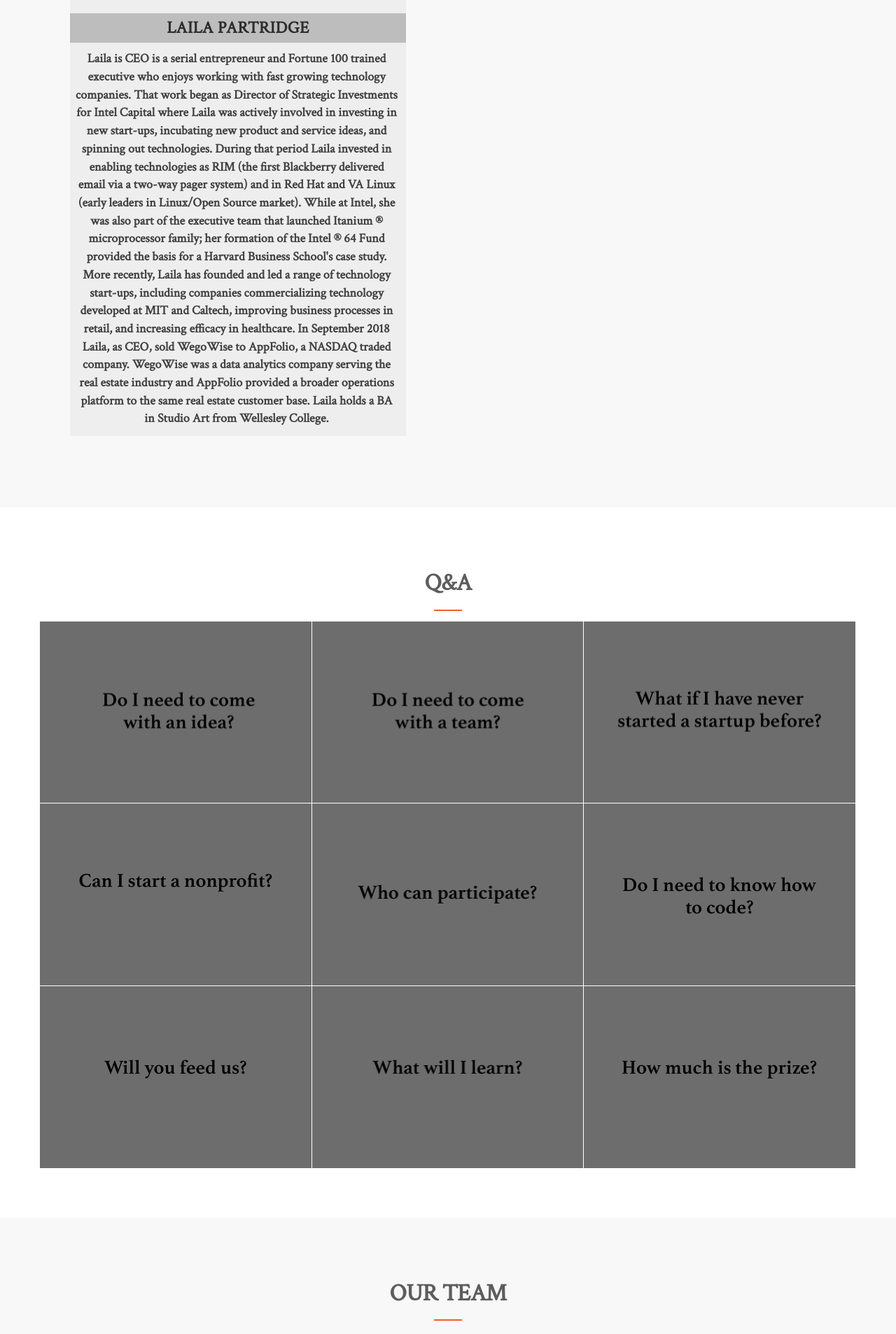
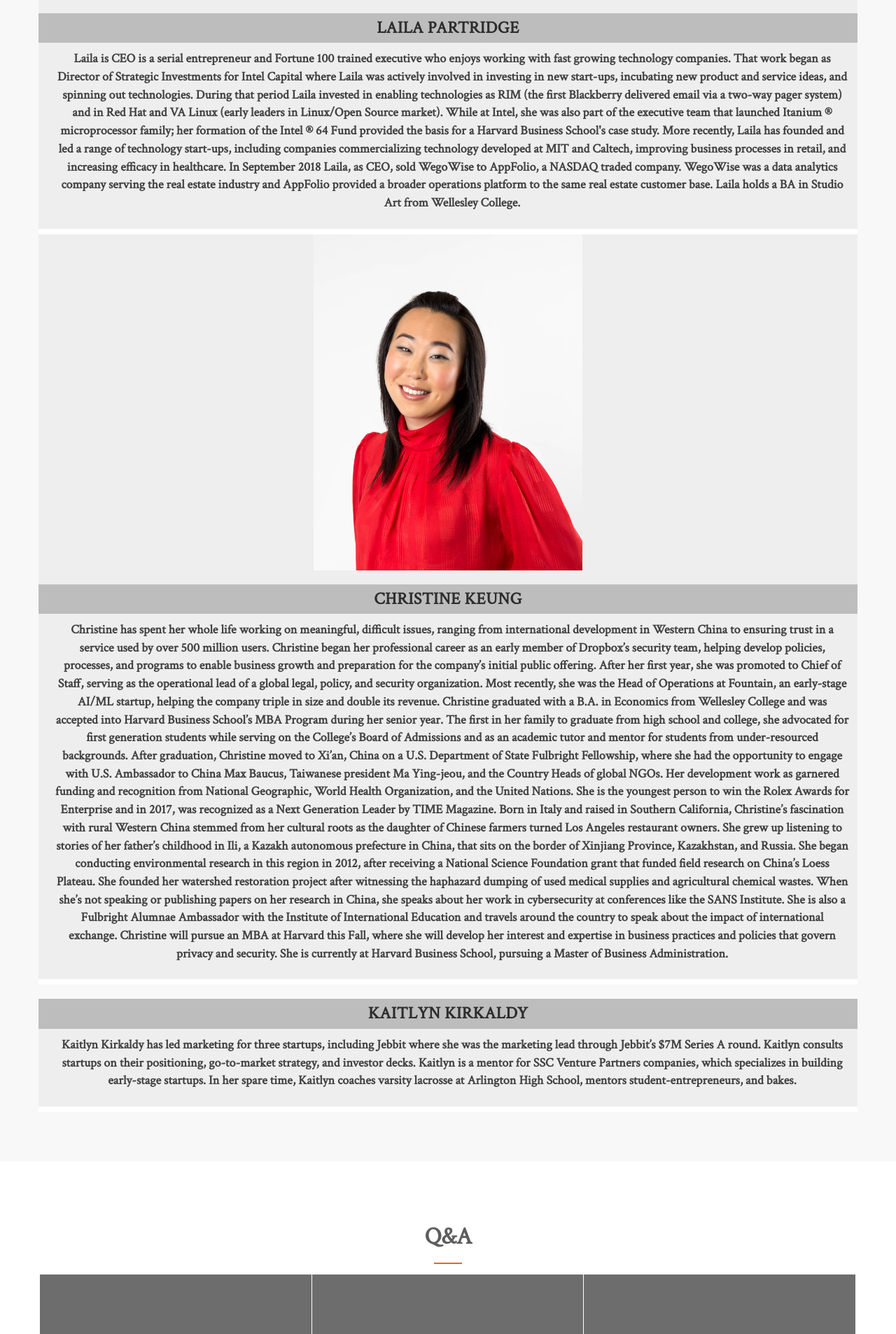
Before and after one commit to yunaganyh/weStartStartupWeekend, a PHP site: page / in a window 1280 px wide. Shown: the part 3421-5327 px from the top of the page at 70% size. Run offline with PHP 8.4, Linux system fonts and the light colour scheme; some libraries are stand-ins or nearby versions.

Commit message:
add mentors

```diff
--- a/css/style.css
+++ b/css/style.css
@@ -649,9 +649,12 @@ section#mentor {
 }
 
 .mentor-item {
-	width: 480px;
+	width: 100%;
 	text-align: center;
 	background: #EEEEEE;
+	border-bottom-width: 8px;
+	border-bottom-style: solid;
+	border-bottom-color: #FFFFFF;
 }
 
 .mentor-item h3 {
@@ -667,8 +670,7 @@ section#mentor {
 	color: #424242;
 	font-size: 18px;
 	font-weight: 800;
-	width: 480px;
-	padding: 0 12px 12px 8px;
+	padding: 0 12px 24px 24px;
 }
 
 .col-md-6 {
--- a/home.html
+++ b/home.html
@@ -226,7 +226,7 @@
 				</div>
 			</div>
 			<div class="row">
-				<div class="col-md-6">
+				<div>
 					<div class="mentor-item">
 						<div>
 							<img src="images/laila.jpg" alt="author" height=480px>
@@ -254,6 +254,70 @@
 					</div>
 				</div>
 			</div>
+
+			<div class="row">
+				<div >
+					<div class="mentor-item">
+						<div>
+							<img src="images/christine.jpg" alt="author" height=480px>
+						</div>
+						<div>
+							<h3>Christine Keung</h3>
+							<div class="mentor-background">
+								Christine has spent her whole life working on meaningful, difficult issues, ranging from
+international development in Western China to ensuring trust in a service used by over 500
+million users.
+Christine began her professional career as an early member of Dropbox’s security team, helping
+develop policies, processes, and programs to enable business growth and preparation for the
+company’s initial public offering. After her first year, she was promoted to Chief of Staff,
+serving as the operational lead of a global legal, policy, and security organization. Most recently,
+she was the Head of Operations at Fountain, an early-stage AI/ML startup, helping the company
+triple in size and double its revenue.
+Christine graduated with a B.A. in Economics from Wellesley College and was accepted into
+Harvard Business School’s MBA Program during her senior year. The first in her family to
+graduate from high school and college, she advocated for first generation students while serving
+on the College’s Board of Admissions and as an academic tutor and mentor for students from
+under-resourced backgrounds.
+After graduation, Christine moved to Xi’an, China on a U.S. Department of State Fulbright
+Fellowship, where she had the opportunity to engage with U.S. Ambassador to China Max
+Baucus, Taiwanese president Ma Ying-jeou, and the Country Heads of global NGOs. Her
+development work as garnered funding and recognition from National Geographic, World Health
+Organization, and the United Nations. She is the youngest person to win the Rolex Awards for
+Enterprise and in 2017, was recognized as a Next Generation Leader by TIME Magazine.
+Born in Italy and raised in Southern California, Christine’s fascination with rural Western China
+stemmed from her cultural roots as the daughter of Chinese farmers turned Los Angeles
+restaurant owners. She grew up listening to stories of her father’s childhood in Ili, a Kazakh
+autonomous prefecture in China, that sits on the border of Xinjiang Province, Kazakhstan, and
+Russia. She began conducting environmental research in this region in 2012, after receiving a
+National Science Foundation grant that funded field research on China’s Loess Plateau. She
+founded her watershed restoration project after witnessing the haphazard dumping of used
+medical supplies and agricultural chemical wastes.
+When she’s not speaking or publishing papers on her research in China, she speaks about her
+work in cybersecurity at conferences like the SANS Institute. She is also a Fulbright Alumnae
+Ambassador with the Institute of International Education and travels around the country to speak
+about the impact of international exchange. Christine will pursue an MBA at Harvard this Fall,
+where she will develop her interest and expertise in business practices and policies that govern
+privacy and security. She is currently at Harvard Business School, pursuing a Master of Business
+Administration.
+							</div>
+						</div>
+					</div>
+				</div>
+			</div>
+
+			<div class="row">
+				<div >
+					<div class="mentor-item">
+						<div>
+							<h3>Kaitlyn Kirkaldy</h3>
+							<div class="mentor-background">
+								Kaitlyn Kirkaldy has led marketing for three startups, including Jebbit where she was the marketing lead through Jebbit’s $7M Series A round. Kaitlyn consults startups on their positioning, go-to-market strategy, and investor decks. Kaitlyn is a mentor for SSC Venture Partners companies, which specializes in building early-stage startups. In her spare time, Kaitlyn coaches varsity lacrosse at Arlington High School, mentors student-entrepreneurs, and bakes.
+							</div>
+						</div>
+					</div>
+				</div>
+			</div>
+
 			</div>
 		</section>
 
```
Also changed, not shown: images/christine.jpg (added).
